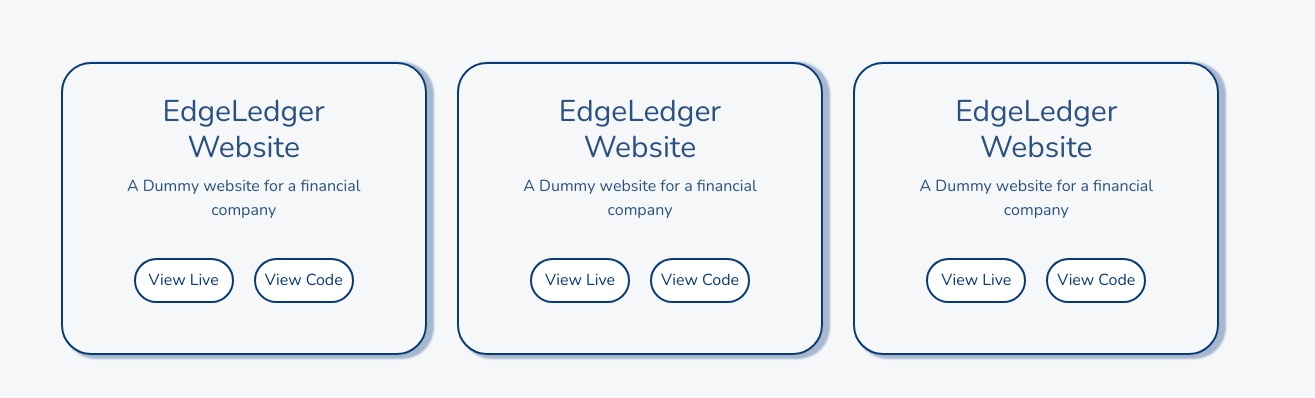
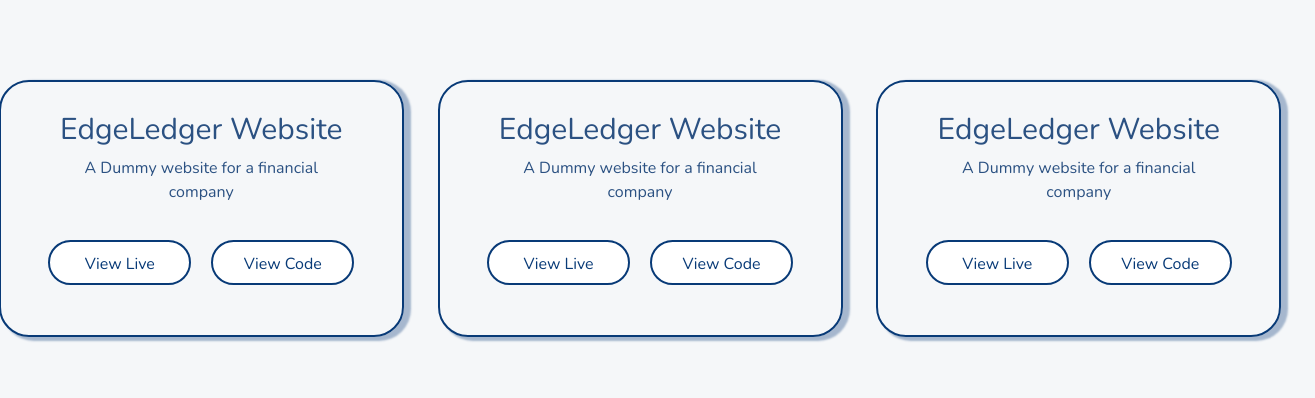
Before and after one commit to Armaghan15/armaghan-hayat2, a plain HTML site: page index.html in a window 1280 px wide. Shown: the part 1792-2190 px from the top of the page, 1315 px wide, since content can reach past the window. Drawn offline with nearby package versions, Linux system fonts and the light colour scheme.

Commit message:
worked on the a tags

```diff
--- a/index.html
+++ b/index.html
@@ -117,9 +117,9 @@
                 <h1>EdgeLedger Website</h1>
                 <p>A Dummy website for a financial company</p>
                 <div class="card-buttons">
-                    <button class="button" href="https://edge-ledger-site.netlify.app/">View
-                        Live</button>
-                    <button class="button" href="https://github.com/Armaghan15/edge-ledger">View Code</button>
+                    <a class="button" href="https://edge-ledger-site.netlify.app/">View
+                        Live</a>
+                    <a class="button" href="https://github.com/Armaghan15/edge-ledger">View Code</a>
                 </div>
             </div>
 
@@ -127,9 +127,9 @@
                 <h1>EdgeLedger Website</h1>
                 <p>A Dummy website for a financial company</p>
                 <div class="card-buttons">
-                    <button class="button" href="https://edge-ledger-site.netlify.app/">View
-                        Live</button>
-                    <button class="button" href="https://github.com/Armaghan15/edge-ledger">View Code</button>
+                    <a class="button" href="https://edge-ledger-site.netlify.app/">View
+                        Live</a>
+                    <a class="button" href="https://github.com/Armaghan15/edge-ledger">View Code</a>
                 </div>
             </div>
 
@@ -138,9 +138,9 @@
                 <h1>EdgeLedger Website</h1>
                 <p>A Dummy website for a financial company</p>
                 <div class="card-buttons">
-                    <button class="button" href="https://edge-ledger-site.netlify.app/">View
-                        Live</button>
-                    <button class="button" href="https://github.com/Armaghan15/edge-ledger">View Code</button>
+                    <a class="button" href="https://edge-ledger-site.netlify.app/">View
+                        Live</a>
+                    <a class="button" href="https://github.com/Armaghan15/edge-ledger">View Code</a>
                 </div>
             </div>
         </div>
--- a/static/css/style.css
+++ b/static/css/style.css
@@ -175,11 +175,15 @@
     margin: 10px;
 }
 
-.project .card-buttons button {
+.project .card-buttons a {
+    display: flex;
+    text-align: center;
+    justify-content: center;
     margin: 10px;
     outline: none;
-    width: 100px;
+    width: 143px;
     height: 45px;
+    padding: 10px 30px;
 }
 
 /* Meida queries for making the page repsonsive */
@@ -278,6 +282,12 @@
         display: flex;
     }
 
+    .project .card-buttons a {
+        padding: 10px 5px;
+        height: 45px;
+        width: 100px;
+    }
+
     .project h1 {
         font-size: 20px;
         font-weight: lighter;
```
